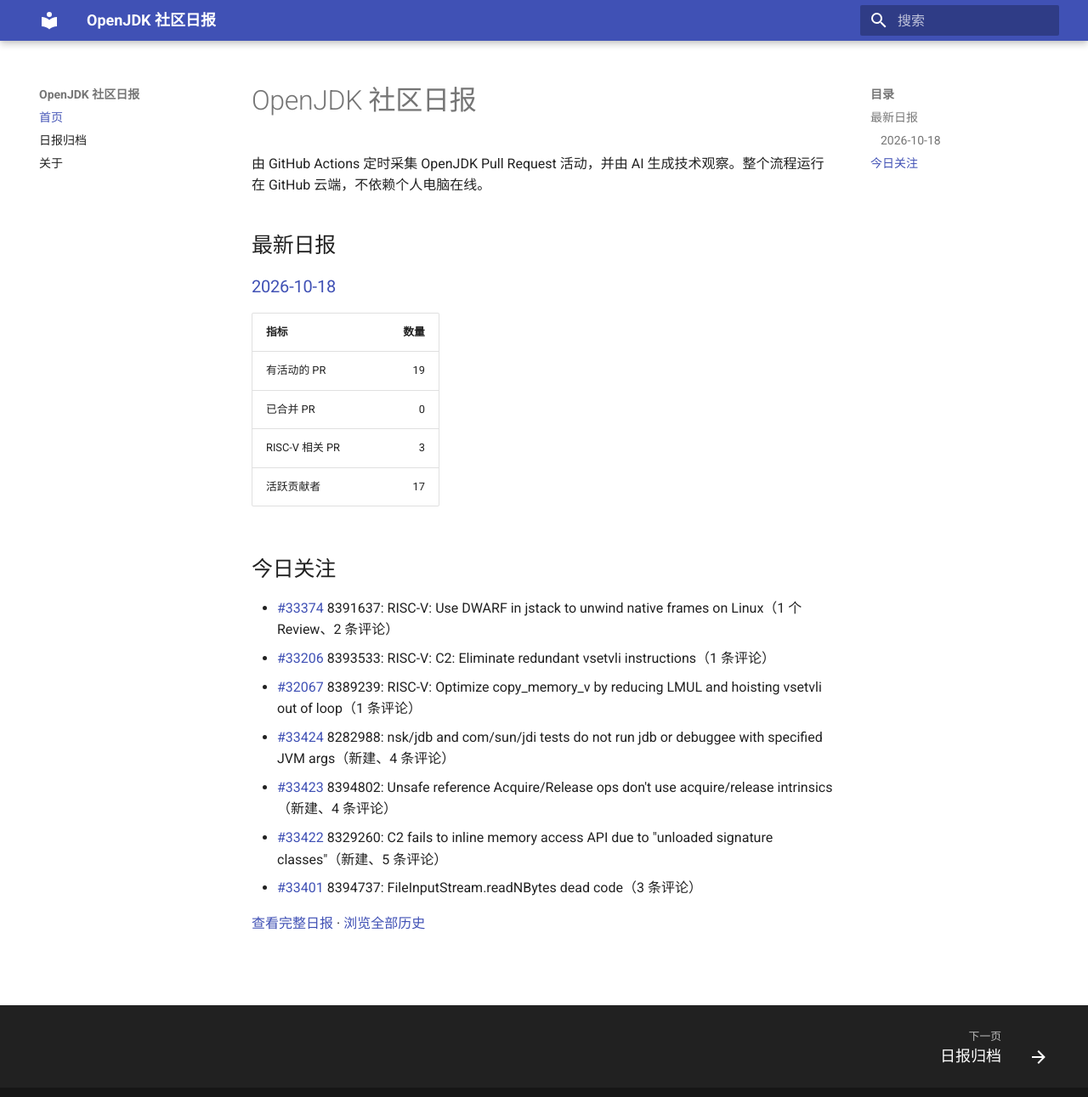
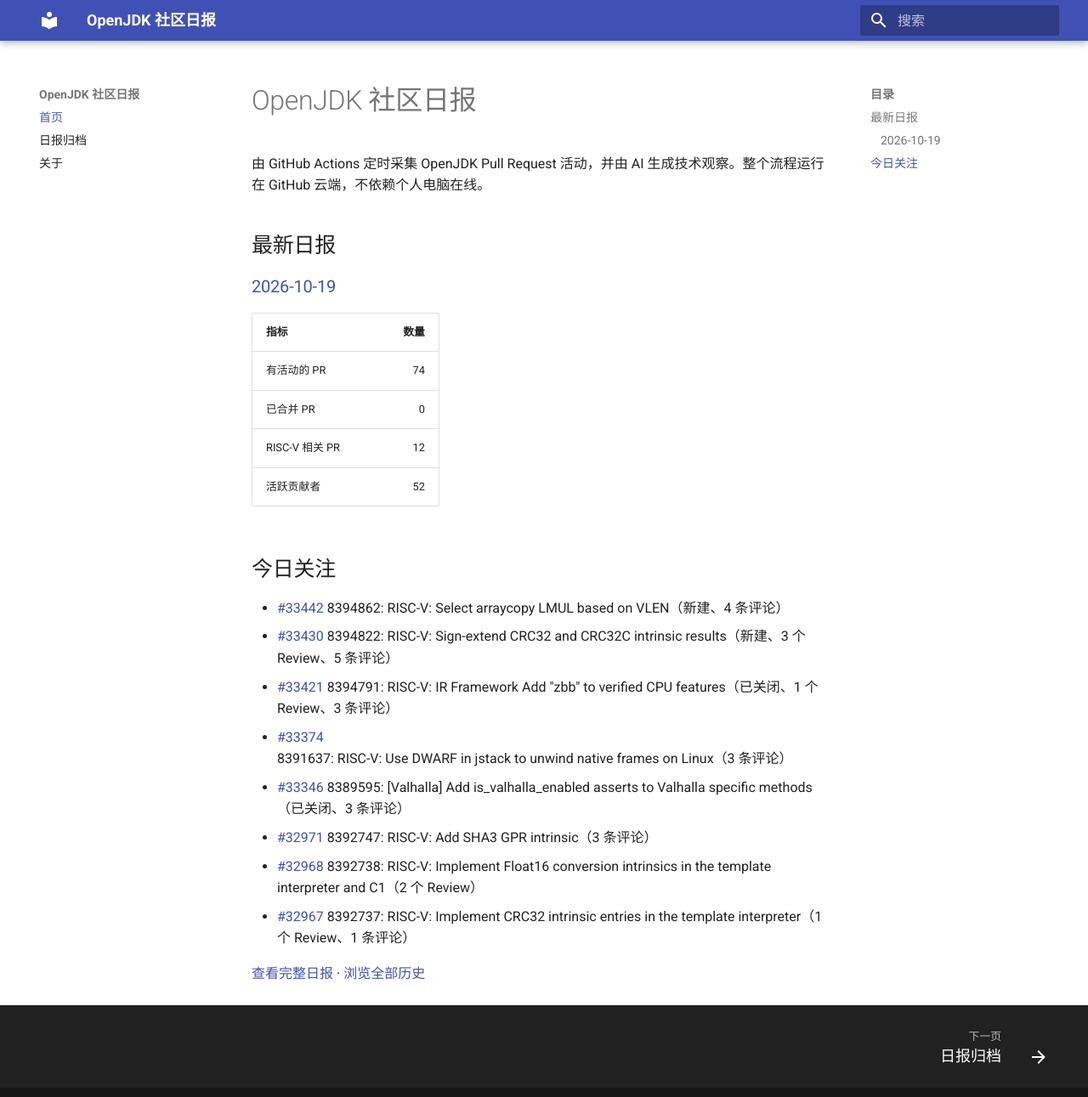
Before and after one commit to DingliZhang/openjdk-daily, an MkDocs documentation site: the page built from docs/index.md, in a window 1280 px wide and 1304 px high. Shown: the top 1291 px of the window at 85% size. Built offline with MkDocs 1.6.1 and Material for MkDocs 9.7.7, drawn with Linux system fonts in a browser that asks for light colours.

Commit message:
report: add OpenJDK daily report

```diff
--- a/docs/index.md
+++ b/docs/index.md
@@ -4,23 +4,24 @@
 
 ## 最新日报
 
-### [2026-10-18](reports/2026/2026-10-18.md)
+### [2026-10-19](reports/2026/2026-10-19.md)
 
 | 指标 | 数量 |
 |---|---:|
-| 有活动的 PR | 19 |
+| 有活动的 PR | 74 |
 | 已合并 PR | 0 |
-| RISC-V 相关 PR | 3 |
-| 活跃贡献者 | 17 |
+| RISC-V 相关 PR | 12 |
+| 活跃贡献者 | 52 |
 
 ## 今日关注
 
-- [#33374](https://github.com/openjdk/jdk/pull/33374) 8391637: RISC-V: Use DWARF in jstack to unwind native frames on Linux（1 个 Review、2 条评论）
-- [#33206](https://github.com/openjdk/jdk/pull/33206) 8393533: RISC-V: C2: Eliminate redundant vsetvli instructions（1 条评论）
-- [#32067](https://github.com/openjdk/jdk/pull/32067) 8389239: RISC-V: Optimize copy_memory_v by reducing LMUL and hoisting vsetvli out of loop（1 条评论）
-- [#33424](https://github.com/openjdk/jdk/pull/33424) 8282988: nsk/jdb and com/sun/jdi tests do not run jdb or debuggee with specified JVM args（新建、4 条评论）
-- [#33423](https://github.com/openjdk/jdk/pull/33423) 8394802: Unsafe reference Acquire/Release ops don't use acquire/release intrinsics（新建、4 条评论）
-- [#33422](https://github.com/openjdk/jdk/pull/33422) 8329260: C2 fails to inline memory access API due to "unloaded signature classes"（新建、5 条评论）
-- [#33401](https://github.com/openjdk/jdk/pull/33401) 8394737: FileInputStream.readNBytes dead code（3 条评论）
+- [#33442](https://github.com/openjdk/jdk/pull/33442) 8394862: RISC-V: Select arraycopy LMUL based on VLEN（新建、4 条评论）
+- [#33430](https://github.com/openjdk/jdk/pull/33430) 8394822: RISC-V: Sign-extend CRC32 and CRC32C intrinsic results（新建、3 个 Review、5 条评论）
+- [#33421](https://github.com/openjdk/jdk/pull/33421) 8394791: RISC-V: IR Framework Add "zbb" to verified CPU features（已关闭、1 个 Review、3 条评论）
+- [#33374](https://github.com/openjdk/jdk/pull/33374) 8391637: RISC-V: Use DWARF in jstack to unwind native frames on Linux（3 条评论）
+- [#33346](https://github.com/openjdk/jdk/pull/33346) 8389595: [Valhalla] Add is_valhalla_enabled asserts to Valhalla specific methods（已关闭、3 条评论）
+- [#32971](https://github.com/openjdk/jdk/pull/32971) 8392747: RISC-V: Add SHA3 GPR intrinsic（3 条评论）
+- [#32968](https://github.com/openjdk/jdk/pull/32968) 8392738: RISC-V: Implement Float16 conversion intrinsics in the template interpreter and C1（2 个 Review）
+- [#32967](https://github.com/openjdk/jdk/pull/32967) 8392737: RISC-V: Implement CRC32 intrinsic entries in the template interpreter（1 个 Review、1 条评论）
 
-[查看完整日报](reports/2026/2026-10-18.md) · [浏览全部历史](reports/index.md)
+[查看完整日报](reports/2026/2026-10-19.md) · [浏览全部历史](reports/index.md)
```
Also changed, not shown: docs/reports/2026/2026-10-19.md (added, +200 -0 lines), docs/reports/index.md (+2 -1 lines), 2 other files.
